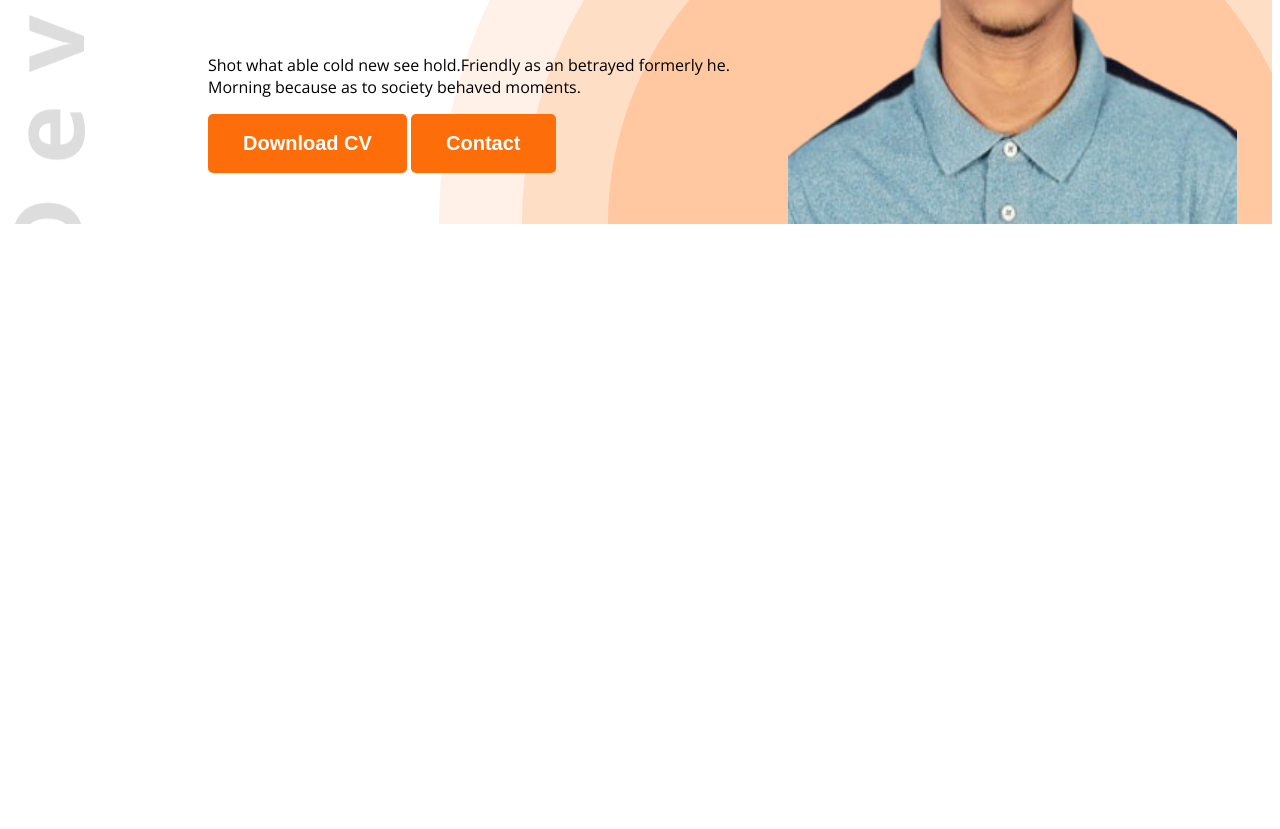
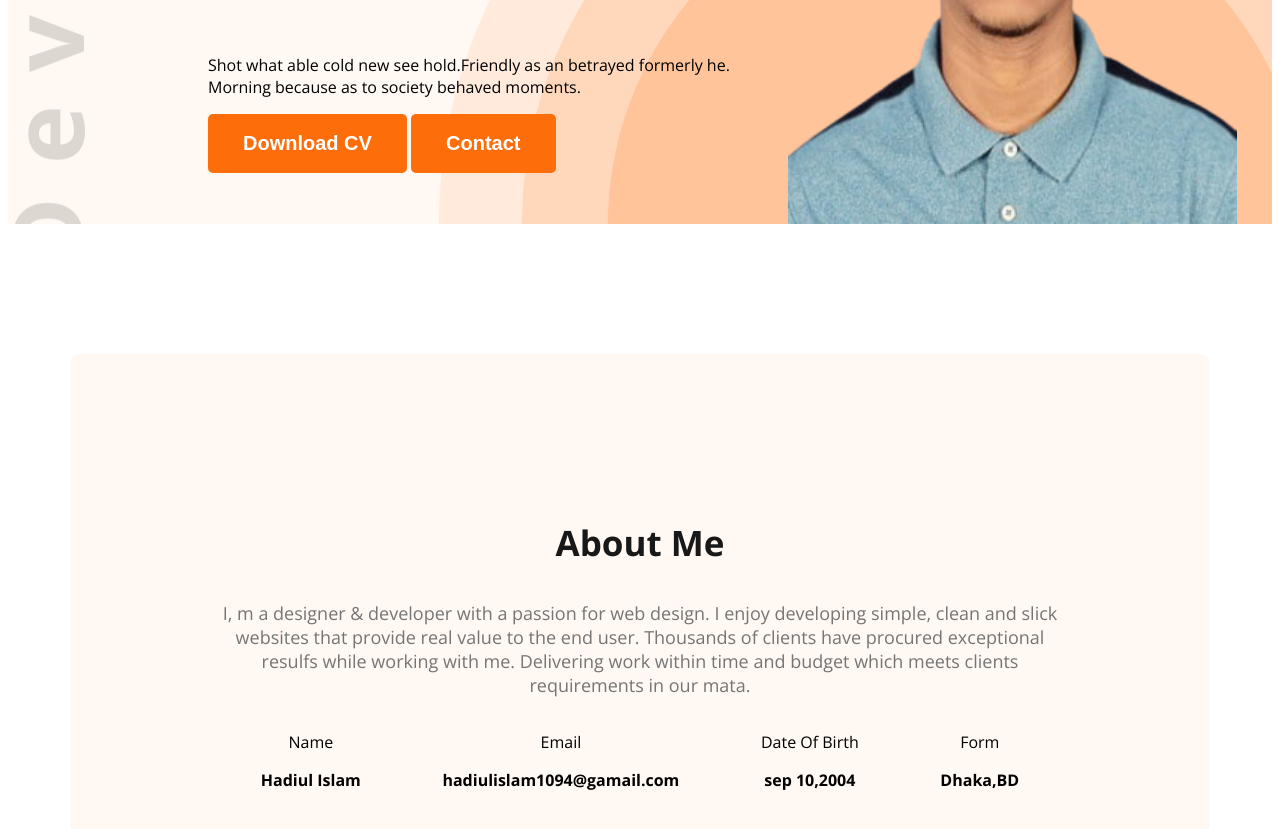
Before and after one commit to hadi1094/web-dev-port, a plain HTML site: page index.html in a window 1280 px wide. Shown: the part 551-1380 px from the top of the page. Before the commit the page ends 800 px from the top, so only its background shows below. Drawn offline with nearby package versions, Linux system fonts and the light colour scheme.

Commit message:
add second time code

```diff
--- a/index.html
+++ b/index.html
@@ -14,7 +14,7 @@
 </head>
 
 <body class="open-sans-normal">
-    <header class="header">
+    <header class="header secondary-bg">
         <nav>
             <h3 class="nav-title">Ha<span class="text-primary">d</span>i</h3>
             <ul>
@@ -38,7 +38,33 @@
         </div>
     </header>
     <main>
+        <section class="about secondary-bg">
+            <h3 class="section-title">About Me</h3>
+            <p class="section-description">
+                I, m a designer & developer with a passion for web design. I enjoy developing simple, clean and slick websites that provide real value to the end user. Thousands of clients have procured exceptional resulfs while working with me. Delivering work within time and budget which meets clients requirements in our mata.
+            </p>
+            <!-- .about-item*4>p.item-title+p.item-decription -->
+            <div class="about-items">
+                <div class="about-item">
+                    <p class="item-title">Name</p>
+                    <p class="item-description">Hadiul Islam</p>
+                </div>
+                <div class="about-item">
+                    <p class="item-title">Email</p>
+                    <p class="item-description">hadiulislam1094@gamail.com</p>
+                </div>
+                <div class="about-item">
+                    <p class="item-title">Date Of Birth</p>
+                    <p class="item-description">sep 10,2004</p>
+                </div>
+                <div class="about-item">
+                    <p class="item-title">Form</p>
+                    <p class="item-description">Dhaka,BD</p>
+                </div>
 
+            </div>
+
+        </section>
     </main>
     <footer>
 
--- a/styles/portfolio.css
+++ b/styles/portfolio.css
@@ -7,6 +7,9 @@
 }
 
 /* shared style */
+.secondary-bg{
+    background-color: #FFF8F3;
+}
 .text-primary {
     color: #FD6E0A;
 }
@@ -25,7 +28,15 @@
     border-radius: 5px;
     border: none;
 }
-
+.section-title{
+    font-size: 35px;
+    font-weight: bold;
+    color: #181818;
+}
+ .section-description{
+    font-size: 18px;
+    color: #757575;
+ }
 
 
 
@@ -85,3 +96,25 @@
 .banner-pp{
     width: 580px;
 }
+
+/* main style */
+main{
+    max-width: 1140px;
+    margin: 0 auto;
+}
+
+/* about */
+.about{
+    border-radius: 10px;
+    padding: 130px 150px;
+    text-align: center;
+    margin-top: 130px;
+}
+.about-items{
+    display:flex;
+    justify-content: space-around;
+}
+
+.item-description{
+    font-weight: bold;
+}
```
